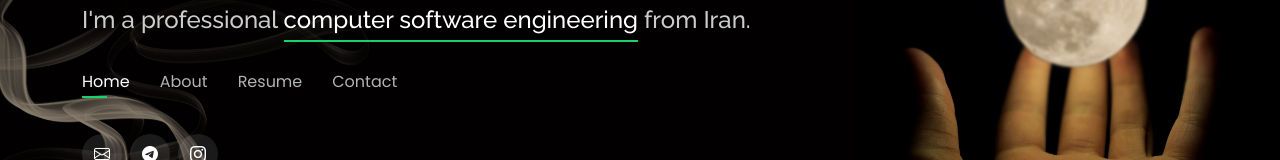
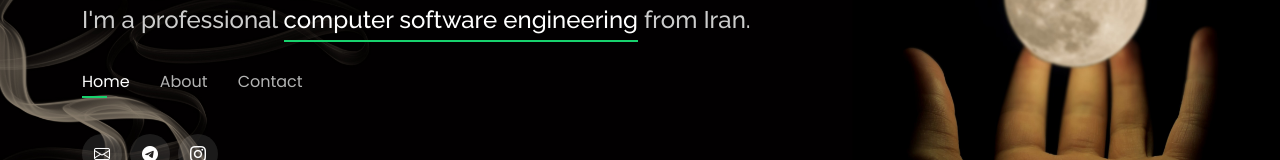
Before and after one commit to iarminnm/iarminnm.github.io-2, a plain HTML site: page index.html in a window 1280 px wide. Shown: the part 344-504 px from the top of the page. Drawn offline with nearby package versions, Linux system fonts and the light colour scheme.

Commit message:
index.html

```diff
--- a/index.html
+++ b/index.html
@@ -38,7 +38,7 @@
                 <ul>
                     <li><a class="nav-link active" href="#header">Home</a></li>
                     <li><a class="nav-link" href="#about">About</a></li>
-                    <li><a class="nav-link" href="#resume">Resume</a></li>
+
                     <li><a class="nav-link" href="#contact">Contact</a></li>
                 </ul>
                 <i class="bi bi-list mobile-nav-toggle"></i>
```
